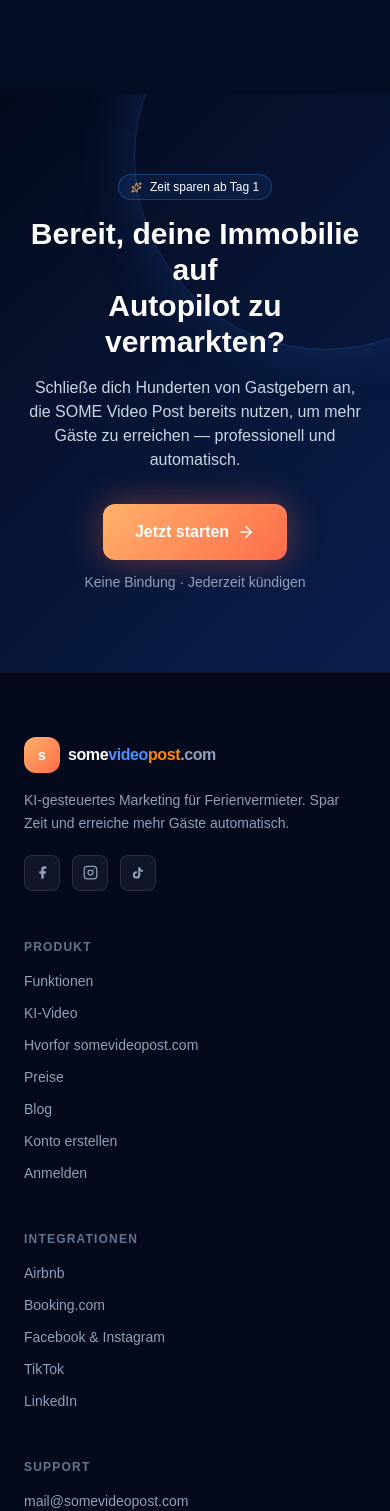
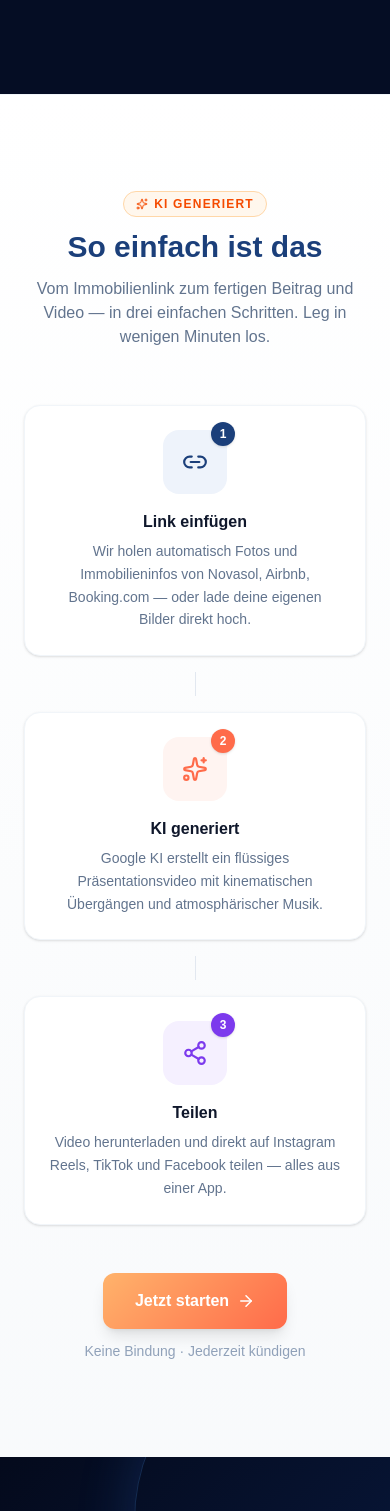
Before and after one commit to NexusMarketingDK/SOME-rental123, a Next.js app: page /de in a window 390 px wide. Shown: the part 8611-10122 px from the top of the page. Built offline with nearby package versions, Linux system fonts and the light colour scheme; no server answers.

Commit message:
"Så nemt er det"-sektion på forsiden (#71)
Illustreret 3-trins band (link → AI → del) + CTA, lokaliseret (da/en/es/de) med neutrale tekster i tråd med den nye prismodel. Admin-adgang bevares som main's liste (kontoejer bevares).

```diff
--- a/src/components/landing-page.tsx
+++ b/src/components/landing-page.tsx
@@ -522,6 +522,62 @@ export function LandingPage({ locale }: { locale: Locale }) {
         </div>
       </section>
 
+      {/* ── "So easy" illustrated band + CTA ── */}
+      <section className="border-t border-slate-100 bg-gradient-to-b from-white to-slate-50 py-24">
+        <div className="mx-auto max-w-5xl px-6">
+          <div className="mb-14 text-center">
+            <span className="mb-3 inline-flex items-center gap-1.5 rounded-full border border-orange-200 bg-orange-50 px-3 py-1 text-xs font-bold uppercase tracking-widest text-orange-600">
+              <Sparkles size={12} /> {t.demoStep2}
+            </span>
+            <h2 className="text-3xl font-bold text-[#1B3F7A] md:text-4xl">{t.easyTitle}</h2>
+            <p className="mx-auto mt-3 max-w-xl text-slate-500">{t.easySub}</p>
+          </div>
+
+          <div className="grid items-stretch gap-4 md:grid-cols-[1fr_auto_1fr_auto_1fr]">
+            {([
+              { icon: Link2, color: "#1B3F7A", bg: "#EEF3FB", n: "1", title: t.demoStep1, desc: t.step1Desc },
+              { icon: Sparkles, color: "#FF6B4A", bg: "#FFF4F1", n: "2", title: t.demoStep2, desc: t.step2Desc },
+              { icon: Share2, color: "#7C3AED", bg: "#F5F0FF", n: "3", title: t.demoStep4, desc: t.step3Desc },
+            ] as const).flatMap((s, i) => {
+              const card = (
+                <div key={s.n} className="flex flex-col items-center rounded-2xl border border-slate-100 bg-white p-6 text-center shadow-sm">
+                  <div className="relative mb-4">
+                    <div className="flex h-16 w-16 items-center justify-center rounded-2xl" style={{ background: s.bg }}>
+                      <s.icon size={26} style={{ color: s.color }} />
+                    </div>
+                    <span className="absolute -right-2 -top-2 flex h-6 w-6 items-center justify-center rounded-full text-xs font-bold text-white shadow" style={{ background: s.color }}>
+                      {s.n}
+                    </span>
+                  </div>
+                  <h3 className="mb-1.5 font-bold text-slate-900">{s.title}</h3>
+                  <p className="text-sm leading-relaxed text-slate-500">{s.desc}</p>
+                </div>
+              );
+              if (i === 2) return [card];
+              return [
+                card,
+                <div key={`arrow-${i}`} className="flex items-center justify-center">
+                  <ArrowRight size={22} className="hidden text-slate-300 md:block" />
+                  <div className="h-6 w-px bg-slate-200 md:hidden" />
+                </div>,
+              ];
+            })}
+          </div>
+
+          {/* Call to action */}
+          <div className="mt-12 flex flex-col items-center">
+            <Link
+              href="/signup"
+              className="inline-flex items-center gap-2 rounded-xl px-8 py-4 text-base font-bold text-white shadow-lg transition-opacity hover:opacity-90"
+              style={{ background: "linear-gradient(135deg, #FFB36B, #FF6B4A)" }}
+            >
+              {t.easyCtaBtn} <ArrowRight size={18} />
+            </Link>
+            <p className="mt-3 text-sm text-slate-400">{t.ctaNoCard}</p>
+          </div>
+        </div>
+      </section>
+
       {/* ── Final CTA ── */}
       <section className="relative overflow-hidden py-20 text-white" style={{ background: "linear-gradient(135deg, #040a1c 0%, #0a1f4d 100%)" }}>
         <div className="pointer-events-none absolute -right-32 -top-32 h-96 w-96 rounded-full border border-blue-400/20" style={{ boxShadow: "0 0 60px rgba(59,130,246,0.2)" }} />
--- a/src/lib/i18n.ts
+++ b/src/lib/i18n.ts
@@ -111,6 +111,7 @@ export type LandingT = {
   aiOnetimeLabel: string; aiOrderBtn: string;
   // how it works
   howTitle: string; howSub: string;
+  easyTitle: string; easySub: string; easyCtaBtn: string;
   how1Title: string; how1Desc: string;
   how2Title: string; how2Desc: string;
   how3Title: string; how3Desc: string;
@@ -179,6 +180,7 @@ export const LANDING: Record<Locale, LandingT> = {
     aiFeats: ["Novasol, Airbnb & Booking.com integration","Upload dine egne billeder","Cinematiske kamerabevægelser","Automatisk baggrundsmusik","Leveret på under 15 minutter","9:16 optimeret til Reels & TikTok"],
     aiOnetimeLabel: "Engangspris", aiOrderBtn: "Bestil video →",
     howTitle: "Klar til brug på 3 minutter", howSub: "Ingen teknisk viden påkrævet",
+    easyTitle: "Så nemt er det", easySub: "Fra boliglink til færdigt opslag og video — på tre enkle trin. Kom i gang på få minutter.", easyCtaBtn: "Kom i gang nu",
     how1Title: "Tilføj din bolig", how1Desc: "Upload billeder eller indsæt dit Novasol, Airbnb eller Booking.com link. Synkroniser din eksisterende bookingkalender automatisk.",
     how2Title: "AI laver din præsentationsvideo", how2Desc: "SOME Video Post laver en professionel virtuel fremvisning med musik og cinematiske kamerabevægelser — klar på under 15 minutter.",
     how3Title: "Del automatisk på sociale medier", how3Desc: "SOME Video Post poster din video og indhold til Facebook, Instagram, TikTok og LinkedIn — automatisk og på det rigtige tidspunkt.",
@@ -245,6 +247,7 @@ export const LANDING: Record<Locale, LandingT> = {
     aiFeats: ["Novasol, Airbnb & Booking.com integration","Upload your own photos","Cinematic camera transitions","Automatic background music","Delivered in under 15 minutes","9:16 optimised for Reels & TikTok"],
     aiOnetimeLabel: "One-time price", aiOrderBtn: "Order video →",
     howTitle: "Up and running in 3 minutes", howSub: "No technical knowledge required",
+    easyTitle: "It's this easy", easySub: "From property link to finished post and video — in three simple steps. Get started in minutes.", easyCtaBtn: "Get started now",
     how1Title: "Add your property", how1Desc: "Upload photos or paste your Novasol, Airbnb or Booking.com link. Sync your existing booking calendar automatically.",
     how2Title: "AI creates your presentation video", how2Desc: "SOME Video Post creates a professional virtual showing with music and cinematic camera movements — ready in under 15 minutes.",
     how3Title: "Share automatically on social media", how3Desc: "SOME Video Post posts your video and content to Facebook, Instagram, TikTok and LinkedIn — automatically and at the right time.",
@@ -311,6 +314,7 @@ export const LANDING: Record<Locale, LandingT> = {
     aiFeats: ["Integración con Novasol, Airbnb & Booking.com","Sube tus propias fotos","Transiciones de cámara cinematográficas","Música de fondo automática","Entregado en menos de 15 minutos","9:16 optimizado para Reels & TikTok"],
     aiOnetimeLabel: "Precio único", aiOrderBtn: "Pedir vídeo →",
     howTitle: "Listo en 3 minutos", howSub: "Sin conocimientos técnicos necesarios",
+    easyTitle: "Así de fácil es", easySub: "Del enlace de tu propiedad a la publicación y el vídeo terminados — en tres sencillos pasos. Empieza en minutos.", easyCtaBtn: "Empieza ahora",
     how1Title: "Añade tu propiedad", how1Desc: "Sube fotos o pega tu enlace de Novasol, Airbnb o Booking.com. Sincroniza tu calendario de reservas existente automáticamente.",
     how2Title: "La IA crea tu vídeo de presentación", how2Desc: "SOME Video Post crea una visita virtual profesional con música y movimientos de cámara cinematográficos — lista en menos de 15 minutos.",
     how3Title: "Comparte automáticamente en redes sociales", how3Desc: "SOME Video Post publica tu vídeo y contenido en Facebook, Instagram, TikTok y LinkedIn — automáticamente y en el momento adecuado.",
@@ -377,6 +381,7 @@ export const LANDING: Record<Locale, LandingT> = {
     aiFeats: ["Novasol, Airbnb & Booking.com Integration","Eigene Fotos hochladen","Kinematische Kameraübergänge","Automatische Hintergrundmusik","In unter 15 Minuten geliefert","9:16 für Reels & TikTok optimiert"],
     aiOnetimeLabel: "Einmalpreis", aiOrderBtn: "Video bestellen →",
     howTitle: "In 3 Minuten einsatzbereit", howSub: "Keine technischen Kenntnisse erforderlich",
+    easyTitle: "So einfach ist das", easySub: "Vom Immobilienlink zum fertigen Beitrag und Video — in drei einfachen Schritten. Leg in wenigen Minuten los.", easyCtaBtn: "Jetzt starten",
     how1Title: "Deine Immobilie hinzufügen", how1Desc: "Fotos hochladen oder deinen Novasol, Airbnb oder Booking.com Link einfügen. Deinen bestehenden Buchungskalender automatisch synchronisieren.",
     how2Title: "KI erstellt dein Präsentationsvideo", how2Desc: "SOME Video Post erstellt eine professionelle virtuelle Besichtigung mit Musik und kinematischen Kamerabewegungen — fertig in unter 15 Minuten.",
     how3Title: "Automatisch in sozialen Medien teilen", how3Desc: "SOME Video Post postet dein Video und deine Inhalte auf Facebook, Instagram, TikTok und LinkedIn — automatisch und zur richtigen Zeit.",
```
